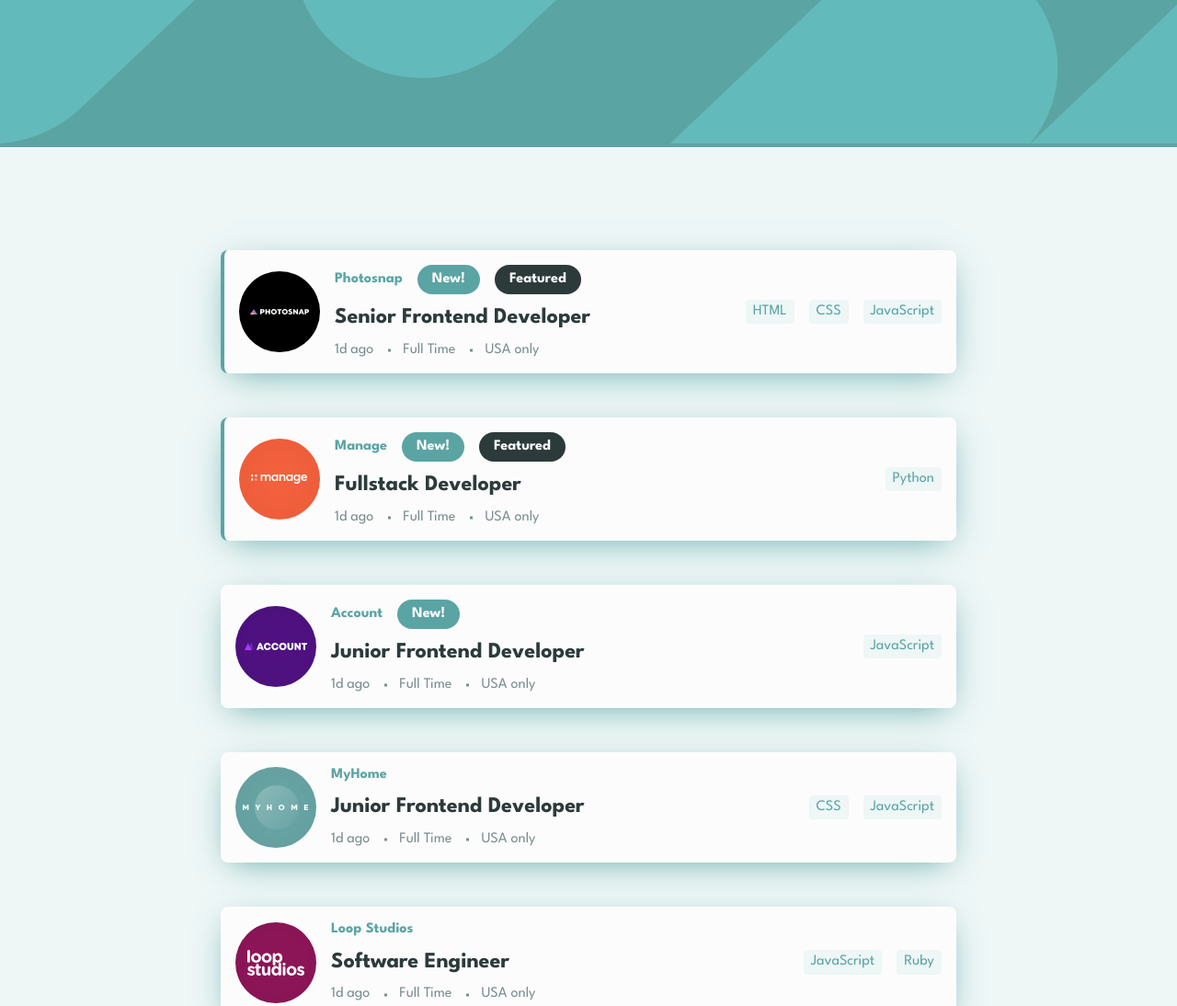
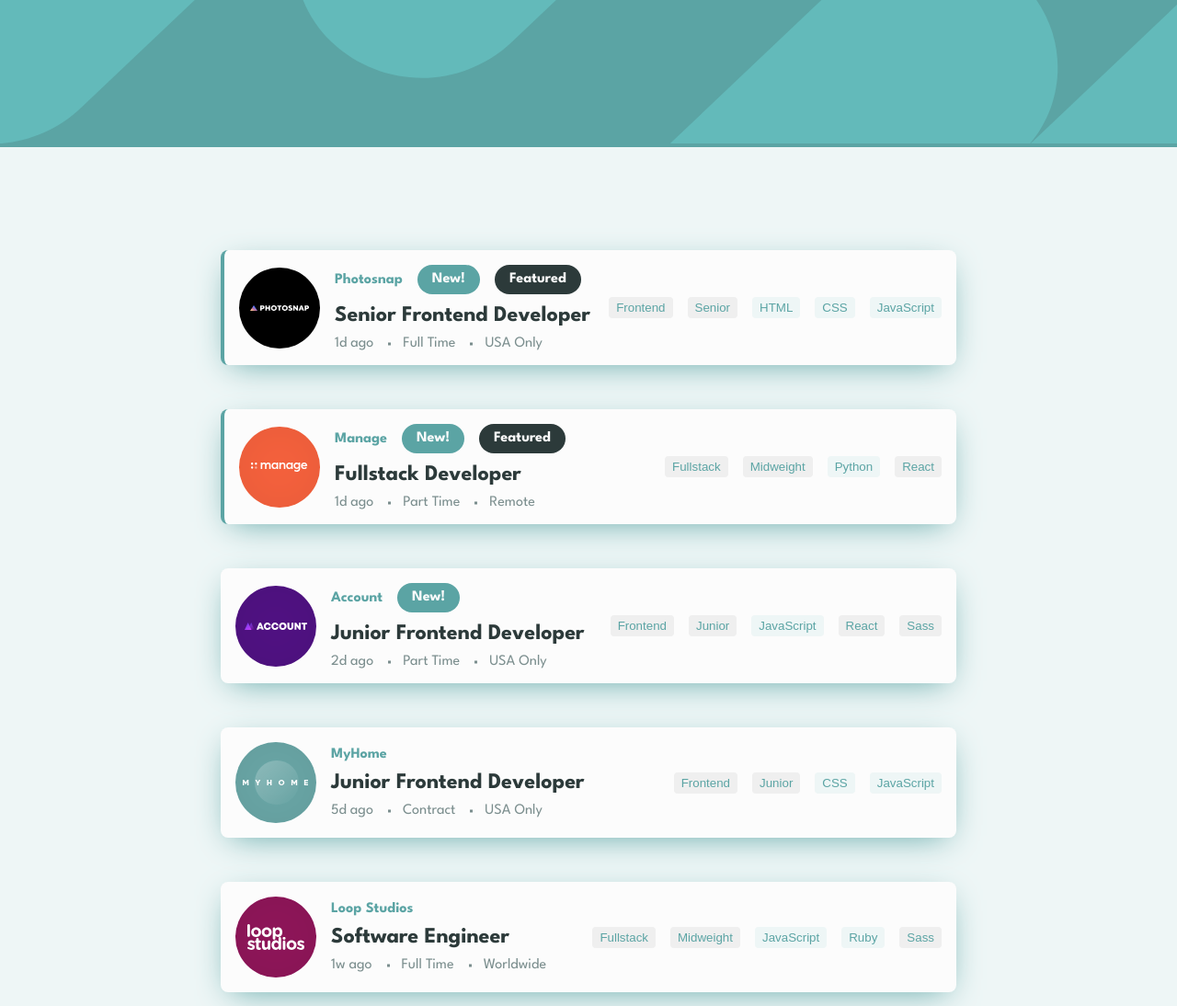
Before and after one commit to Daniel-Kav/Job-listings-with-filtering, a plain HTML site: page index.html in a window 1280 px wide. Shown: the top 1094 px of the page at 92% size. Drawn offline with nearby package versions, Linux system fonts and the light colour scheme.

Commit message:
added more filtering fields and restructured my files

```diff
--- a/app.js
+++ b/app.js
@@ -1,6 +1,5 @@
 // Global variables
 const jobs = document.getElementById("jobs");
-const filters = document.querySelectorAll(".tags btn");
 const clearFiltersBtn = document.getElementById("clear-filter");
 let jobData = []; // Store all job data
 let filter = []; // Store filters
@@ -11,6 +10,9 @@ function loadFiltersFromLocalStorage() {
     if (storedFilters) {
         filter = JSON.parse(storedFilters);
         filter.forEach(addFilterWithoutRender);
+        if (filter.length > 0) {
+            document.getElementById("filter-container").classList.remove("opacity-0");
+        }
     }
 }
 
@@ -36,14 +38,15 @@ function loadJobs() {
 function renderJobs() {
     jobs.innerHTML = "";
     jobData.forEach(job => {
-        if (filter.length === 0 || filter.every(f => job.languages.includes(f))) {
+        const allTags = [job.role, job.level, ...job.languages, ...job.tools];
+        if (filter.length === 0 || filter.every(f => allTags.includes(f))) {
             jobs.appendChild(createCardElement(job));
         }
     });
 }
 
 // Function to create a job card element
-function createCardElement(cardData){
+function createCardElement(cardData) {
     const card = document.createElement("div");
     card.classList.add("job", "flex-wrap");
 
@@ -59,9 +62,9 @@ function createCardElement(cardData){
           <a class="job__pos" href="#">${cardData.position}</a>
           <hr class="hr d-block-sm">
           <div class="d-flex">
-            <p class="job_det">1d ago</p>
-            <p class="job_det">Full Time</p>
-            <p class="job_det">USA only</p>
+            <p class="job_det">${cardData.postedAt}</p>
+            <p class="job_det">${cardData.contract}</p>
+            <p class="job_det">${cardData.location}</p>
           </div>
         </div>
       </div>
@@ -72,23 +75,48 @@ function createCardElement(cardData){
     card.innerHTML = cardContent;
     const tags = card.querySelector(".tags");
     const company = card.querySelector(".job__company");
-    if(cardData.new === true){
+    if (cardData.new === true) {
         company.insertAdjacentHTML("beforeend",
             `<p class="job__status job__status--featured">New!</p>`
         );
     }
-    if(cardData.featured === true){
+    if (cardData.featured === true) {
         company.insertAdjacentHTML("beforeend",
             `<p class="job__status job__status--new">Featured</p>`
         );
         card.classList.add("job--featured");
     }
-    // Add event listeners to filter buttons
-    for (const key in cardData.languages) {
+
+    // Add role and level
+    tags.insertAdjacentHTML("beforeend",
+        `<button class="btn job-role">${cardData.role}</button>`
+    );
+    tags.insertAdjacentHTML("beforeend",
+        `<button class="btn job-level">${cardData.level}</button>`
+    );
+
+    // Add event listeners to filter buttons for role and level
+    tags.querySelectorAll(".btn").forEach(element => {
+        element.addEventListener("click", event => {
+            addFilter(element.textContent);
+        });
+    });
+
+    // Add event listeners to filter buttons for languages
+    for (const lang of cardData.languages) {
         tags.insertAdjacentHTML("beforeend",
-            `<button class="btn job-lang">${cardData.languages[key]}</button>`
+            `<button class="btn job-lang">${lang}</button>`
         );
     }
+
+    // Add event listeners to filter buttons for tools
+    for (const tool of cardData.tools) {
+        tags.insertAdjacentHTML("beforeend",
+            `<button class="btn job-tool">${tool}</button>`
+        );
+    }
+
+    // Add event listeners to filter buttons
     tags.querySelectorAll(".btn").forEach(element => {
         element.addEventListener("click", event => {
             addFilter(element.textContent);
@@ -99,7 +127,7 @@ function createCardElement(cardData){
 }
 
 // Function to create a filter element
-function createFilterElement(filterData){
+function createFilterElement(filterData) {
     const filterHolder = document.createElement("li");
     filterHolder.classList.add("filter-op");
 
@@ -110,7 +138,7 @@ function createFilterElement(filterData){
                     </button>
                     `;
     filterHolder.innerHTML = filterContent;
-    const remove  = filterHolder.querySelector(".filter__remove");
+    const remove = filterHolder.querySelector(".filter__remove");
     remove.addEventListener("click", event => {
         removeFilter(event.currentTarget.getAttribute("data-lang"));
     });
@@ -120,7 +148,7 @@ function createFilterElement(filterData){
 
 // Function to add a filter without rendering jobs (used for initial load)
 function addFilterWithoutRender(newFilter) {
-    if (!filter.includes(newFilter)){
+    if (!filter.includes(newFilter)) {
         const filterSection = document.getElementById("filter-tags");
         filterSection.parentElement.classList.remove("opacity-0");
         filterSection.appendChild(createFilterElement(newFilter));
@@ -129,8 +157,8 @@ function addFilterWithoutRender(newFilter) {
 }
 
 // Function to add a filter
-function addFilter(newFilter){
-    if (!filter.includes(newFilter)){
+function addFilter(newFilter) {
+    if (!filter.includes(newFilter)) {
         const filterSection = document.getElementById("filter-tags");
         filterSection.parentElement.classList.remove("opacity-0");
         filterSection.appendChild(createFilterElement(newFilter));
@@ -141,14 +169,14 @@ function addFilter(newFilter){
 }
 
 // Function to remove a filter
-function removeFilter(newFilter){
+function removeFilter(newFilter) {
     const filterSection = document.getElementById("filter-tags");
     const filterElement = filterSection.querySelector('[data-lang="'+newFilter+'"]');
     filterSection.removeChild(filterElement.parentElement);
     const index = filter.indexOf(newFilter);
     if (index !== -1) {
         filter.splice(index, 1);
-        if(filter.length === 0){
+        if (filter.length === 0) {
             filterSection.parentElement.classList.add("opacity-0");
         }
         saveFiltersToLocalStorage();
@@ -157,9 +185,9 @@ function removeFilter(newFilter){
 }
 
 // Function to remove all filters
-function removeAllFilter(){
+function removeAllFilter() {
     const filterSection = document.getElementById("filter-tags");
-    filterSection.innerHTML="";
+    filterSection.innerHTML = "";
     filter = [];
     filterSection.parentElement.classList.add("opacity-0");
     saveFiltersToLocalStorage();
--- a/index.html
+++ b/index.html
@@ -9,8 +9,7 @@
   <link rel="icon" type="image/png" sizes="32x32" href="./images/favicon-32x32.png">
 
   <title>Frontend Mentor | Job Listings</title>
-  <link rel="stylesheet" href="css/normalize.css">
-  <link rel="stylesheet" href="css/style.css">
+  <link rel="stylesheet" href="/style.css">
   <link rel="preconnect" href="https://fonts.googleapis.com">
   <link rel="preconnect" href="https://fonts.gstatic.com" crossorigin>
   <link href="https://fonts.googleapis.com/css2?family=League+Spartan:wght@100..900&display=swap" rel="stylesheet">
```
Also changed, not shown: style.css (renamed from css/style.css).
